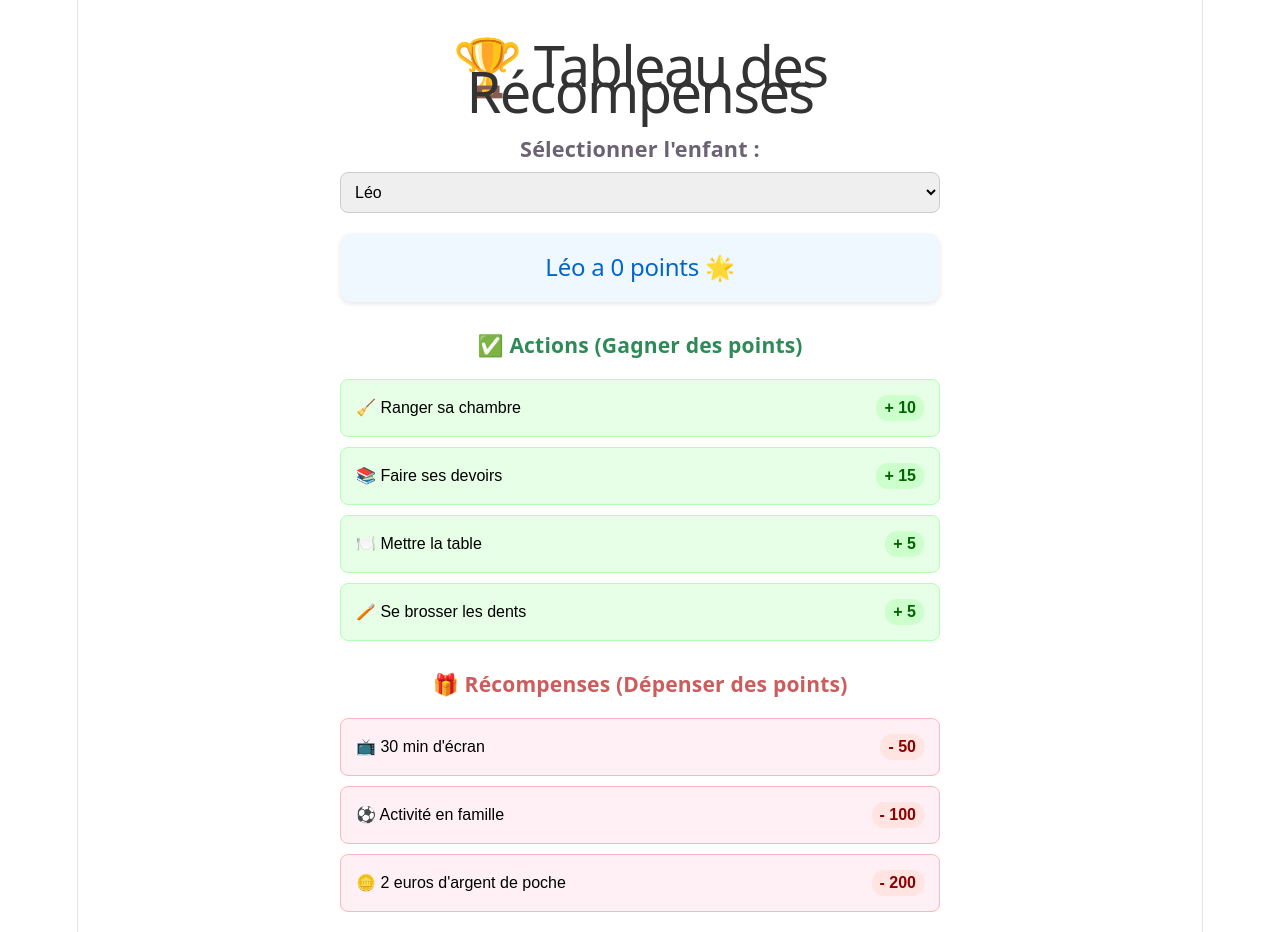
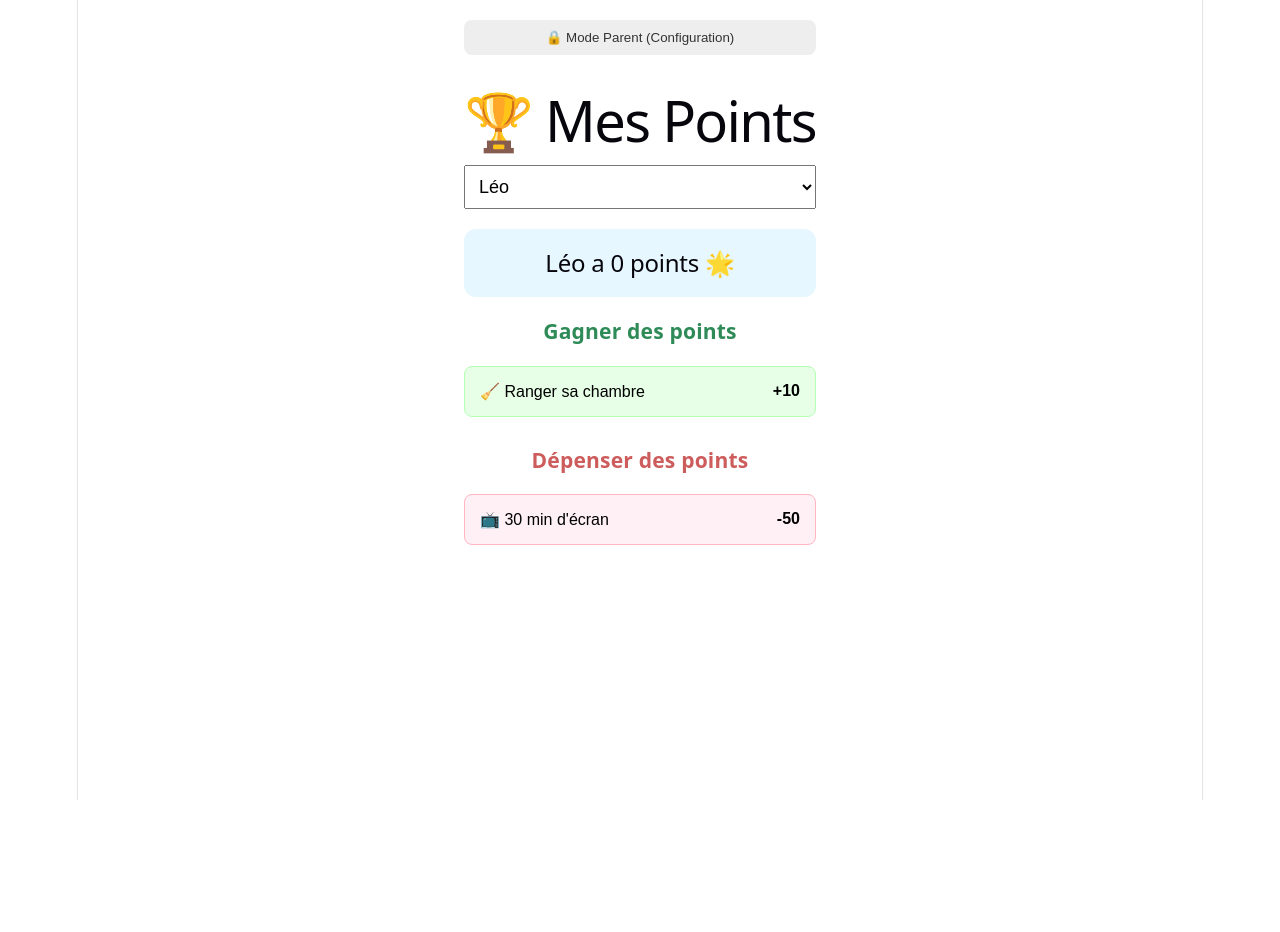
Before and after one commit to jeey33/gagnedutemps, a React (Vite) app: page / in a window 1280 px wide. After the commit the page ends 800 px from the top, so only its background shows below. Built offline with nearby package versions, Linux system fonts and the light colour scheme.

Commit message:
Refactor App component and update state management

```diff
--- a/src/App.tsx
+++ b/src/App.tsx
@@ -1,134 +1,171 @@
 import { useState, useEffect } from 'react';
 
-// Définition des types pour TypeScript
 interface Child {
   id: string;
   name: string;
   points: number;
 }
 
-interface Task {
+interface Item {
   id: string;
   title: string;
-  points: number;
-  icon: string;
-}
-
-interface Reward {
-  id: string;
-  title: string;
-  cost: number;
+  value: number; // points ou cost
   icon: string;
 }
 
 export default function App() {
-  // Chargement des données depuis la mémoire du navigateur ou initialisation par défaut
+  // 1. CHARGEMENT DES DONNÉES SAUVEGARDÉES
   const [children, setChildren] = useState<Child[]>(() => {
-    const saved = localStorage.getItem('childrenData');
-    return saved ? JSON.parse(saved) : [
-      { id: '1', name: 'Léo', points: 0 },
-      { id: '2', name: 'Mia', points: 0 }
-    ];
+    const saved = localStorage.getItem('appChildren');
+    return saved ? JSON.parse(saved) : [{ id: '1', name: 'Léo', points: 0 }];
   });
 
-  // Liste des tâches configurables
-  const [tasks] = useState<Task[]>([
-    { id: '1', title: 'Ranger sa chambre', points: 10, icon: '🧹' },
-    { id: '2', title: 'Faire ses devoirs', points: 15, icon: '📚' },
-    { id: '3', title: 'Mettre la table', points: 5, icon: '🍽️' },
-    { id: '4', title: 'Se brosser les dents', points: 5, icon: '🪥' }
-  ]);
+  const [tasks, setTasks] = useState<Item[]>(() => {
+    const saved = localStorage.getItem('appTasks');
+    return saved ? JSON.parse(saved) : [{ id: '1', title: 'Ranger sa chambre', value: 10, icon: '🧹' }];
+  });
 
-  // Liste des récompenses configurables
-  const [rewards] = useState<Reward[]>([
-    { id: '1', title: '30 min d\'écran', cost: 50, icon: '📺' },
-    { id: '2', title: 'Activité en famille', cost: 100, icon: '⚽' },
-    { id: '3', title: '2 euros d\'argent de poche', cost: 200, icon: '🪙' }
-  ]);
+  const [rewards, setRewards] = useState<Item[]>(() => {
+    const saved = localStorage.getItem('appRewards');
+    return saved ? JSON.parse(saved) : [{ id: '1', title: '30 min d\'écran', value: 50, icon: '📺' }];
+  });
 
   const [selectedChild, setSelectedChild] = useState<string>(children[0]?.id || '');
+  const [isAdminMode, setIsAdminMode] = useState(false);
 
-  // Sauvegarde automatique à chaque modification des points
-  useEffect(() => {
-    localStorage.setItem('childrenData', JSON.stringify(children));
-  }, [children]);
+  // 2. SAUVEGARDE AUTOMATIQUE À CHAQUE MODIFICATION
+  useEffect(() => localStorage.setItem('appChildren', JSON.stringify(children)), [children]);
+  useEffect(() => localStorage.setItem('appTasks', JSON.stringify(tasks)), [tasks]);
+  useEffect(() => localStorage.setItem('appRewards', JSON.stringify(rewards)), [rewards]);
 
+  // 3. FONCTIONS POUR LES POINTS
   const addPoints = (points: number) => {
-    setChildren(children.map(child =>
-      child.id === selectedChild ? { ...child, points: child.points + points } : child
-    ));
+    setChildren(children.map(c => c.id === selectedChild ? { ...c, points: c.points + points } : c));
   };
 
   const redeemReward = (cost: number) => {
     const child = children.find(c => c.id === selectedChild);
     if (child && child.points >= cost) {
-      if (window.confirm(`Confirmer l'achat de la récompense pour ${cost} points ?`)) {
-        setChildren(children.map(c =>
-          c.id === selectedChild ? { ...c, points: c.points - cost } : c
-        ));
-        alert('Récompense accordée ! 🎉');
+      if (window.confirm(`Dépenser ${cost} points ?`)) {
+        setChildren(children.map(c => c.id === selectedChild ? { ...c, points: c.points - cost } : c));
       }
     } else {
-      alert('Pas assez de points ! ❌');
+      alert('Pas assez de points !');
     }
   };
+
+  // 4. FONCTIONS DE CONFIGURATION (MODE PARENT)
+  const addChild = () => {
+    const name = prompt('Nom de l\'enfant :');
+    if (name) setChildren([...children, { id: Date.now().toString(), name, points: 0 }]);
+  };
+
+  const addTask = () => {
+    const title = prompt('Nom de la tâche (ex: Devoirs) :');
+    const value = parseInt(prompt('Points gagnés :') || '0');
+    const icon = prompt('Emoji (ex: 📚) :') || '⭐';
+    if (title && value) setTasks([...tasks, { id: Date.now().toString(), title, value, icon }]);
+  };
+
+  const addReward = () => {
+    const title = prompt('Nom de la récompense :');
+    const value = parseInt(prompt('Coût en points :') || '0');
+    const icon = prompt('Emoji (ex: 🎁) :') || '🎁';
+    if (title && value) setRewards([...rewards, { id: Date.now().toString(), title, value, icon }]);
+  };
+
+  const deleteChild = (id: string) => setChildren(children.filter(c => c.id !== id));
+  const deleteTask = (id: string) => setTasks(tasks.filter(t => t.id !== id));
+  const deleteReward = (id: string) => setRewards(rewards.filter(r => r.id !== id));
 
   const currentChild = children.find(c => c.id === selectedChild);
 
   return (
-    <div style={{ padding: '20px', maxWidth: '600px', margin: '0 auto', fontFamily: 'system-ui, sans-serif' }}>
-      <h1 style={{ textAlign: 'center', color: '#333' }}>🏆 Tableau des Récompenses</h1>
+    <div style={{ padding: '20px', maxWidth: '600px', margin: '0 auto', fontFamily: 'system-ui' }}>
 
-      <div style={{ marginBottom: '20px', display: 'flex', flexDirection: 'column', gap: '10px' }}>
-        <label style={{ fontWeight: 'bold', fontSize: '1.2rem' }}>Sélectionner l'enfant : </label>
+      {/* BOUTON MODE PARENT / ENFANT */}
+      <button
+        onClick={() => setIsAdminMode(!isAdminMode)}
+        style={{ width: '100%', padding: '10px', background: isAdminMode ? '#333' : '#eee', color: isAdminMode ? '#fff' : '#333', border: 'none', borderRadius: '8px', cursor: 'pointer', marginBottom: '20px' }}
+      >
+        {isAdminMode ? '🔓 Quitter le mode Parent' : '🔒 Mode Parent (Configuration)'}
+      </button>
+
+      {/* ----------- MODE PARENT ----------- */}
+      {isAdminMode ? (
+        <div style={{ background: '#f9f9f9', padding: '20px', borderRadius: '8px' }}>
+          <h2>Configuration</h2>
+
+          <div style={{ marginBottom: '20px' }}>
+            <h3>👶 Enfants <button onClick={addChild} style={{ padding: '5px' }}>+ Ajouter</button></h3>
+            {children.map(c => (
+              <div key={c.id} style={{ display: 'flex', justifyContent: 'space-between', padding: '5px 0' }}>
+                <span>{c.name} ({c.points} pts)</span>
+                <button onClick={() => deleteChild(c.id)}>❌</button>
+              </div>
+            ))}
+          </div>
+
+          <div style={{ marginBottom: '20px' }}>
+            <h3>✅ Tâches <button onClick={addTask} style={{ padding: '5px' }}>+ Ajouter</button></h3>
+            {tasks.map(t => (
+              <div key={t.id} style={{ display: 'flex', justifyContent: 'space-between', padding: '5px 0' }}>
+                <span>{t.icon} {t.title} (+{t.value} pts)</span>
+                <button onClick={() => deleteTask(t.id)}>❌</button>
+              </div>
+            ))}
+          </div>
+
+          <div>
+            <h3>🎁 Récompenses <button onClick={addReward} style={{ padding: '5px' }}>+ Ajouter</button></h3>
+            {rewards.map(r => (
+              <div key={r.id} style={{ display: 'flex', justifyContent: 'space-between', padding: '5px 0' }}>
+                <span>{r.icon} {r.title} (-{r.value} pts)</span>
+                <button onClick={() => deleteReward(r.id)}>❌</button>
+              </div>
+            ))}
+          </div>
+        </div>
+      ) :
+
+      /* ----------- MODE ENFANT (UTILISATION) ----------- */
+      (
+        <>
+          <h1 style={{ textAlign: 'center' }}>🏆 Mes Points</h1>
+
           <select
             value={selectedChild}
             onChange={(e) => setSelectedChild(e.target.value)}
-          style={{ padding: '10px', fontSize: '16px', borderRadius: '8px', border: '1px solid #ccc' }}
+            style={{ width: '100%', padding: '10px', fontSize: '18px', marginBottom: '20px' }}
           >
-          {children.map(child => (
-            <option key={child.id} value={child.id}>{child.name}</option>
-          ))}
+            {children.map(c => <option key={c.id} value={c.id}>{c.name}</option>)}
           </select>
-      </div>
 
           {currentChild && (
-        <div style={{ background: '#f0f8ff', padding: '20px', borderRadius: '12px', textAlign: 'center', marginBottom: '30px', boxShadow: '0 2px 4px rgba(0,0,0,0.1)' }}>
-          <h2 style={{ margin: 0, color: '#0066cc' }}>{currentChild.name} a {currentChild.points} points 🌟</h2>
+            <div style={{ background: '#e6f7ff', padding: '20px', borderRadius: '12px', textAlign: 'center', marginBottom: '20px' }}>
+              <h2 style={{ margin: 0 }}>{currentChild.name} a {currentChild.points} points 🌟</h2>
             </div>
           )}
 
-      <h3 style={{ color: '#2e8b57' }}>✅ Actions (Gagner des points)</h3>
+          <h3 style={{ color: '#2e8b57' }}>Gagner des points</h3>
           <div style={{ display: 'grid', gap: '10px', marginBottom: '30px' }}>
-        {tasks.map(task => (
-          <button
-            key={task.id}
-            onClick={() => addPoints(task.points)}
-            style={{ padding: '15px', display: 'flex', justifyContent: 'space-between', alignItems: 'center', background: '#e6ffe6', border: '1px solid #b3ffb3', borderRadius: '8px', cursor: 'pointer', fontSize: '16px', transition: 'transform 0.1s' }}
-            onMouseDown={(e) => e.currentTarget.style.transform = 'scale(0.98)'}
-            onMouseUp={(e) => e.currentTarget.style.transform = 'scale(1)'}
-          >
-            <span>{task.icon} {task.title}</span>
-            <span style={{ fontWeight: 'bold', color: '#006400', background: '#ccffcc', padding: '4px 8px', borderRadius: '12px' }}>+ {task.points}</span>
+            {tasks.map(t => (
+              <button key={t.id} onClick={() => addPoints(t.value)} style={{ padding: '15px', display: 'flex', justifyContent: 'space-between', background: '#e6ffe6', border: '1px solid #b3ffb3', borderRadius: '8px', fontSize: '16px', cursor: 'pointer' }}>
+                <span>{t.icon} {t.title}</span> <strong>+{t.value}</strong>
               </button>
             ))}
           </div>
 
-      <h3 style={{ color: '#cd5c5c' }}>🎁 Récompenses (Dépenser des points)</h3>
+          <h3 style={{ color: '#cd5c5c' }}>Dépenser des points</h3>
           <div style={{ display: 'grid', gap: '10px' }}>
-        {rewards.map(reward => (
-          <button
-            key={reward.id}
-            onClick={() => redeemReward(reward.cost)}
-            style={{ padding: '15px', display: 'flex', justifyContent: 'space-between', alignItems: 'center', background: '#fff0f5', border: '1px solid #ffb6c1', borderRadius: '8px', cursor: 'pointer', fontSize: '16px', transition: 'transform 0.1s' }}
-            onMouseDown={(e) => e.currentTarget.style.transform = 'scale(0.98)'}
-            onMouseUp={(e) => e.currentTarget.style.transform = 'scale(1)'}
-          >
-            <span>{reward.icon} {reward.title}</span>
-            <span style={{ fontWeight: 'bold', color: '#8b0000', background: '#ffe4e1', padding: '4px 8px', borderRadius: '12px' }}>- {reward.cost}</span>
+            {rewards.map(r => (
+              <button key={r.id} onClick={() => redeemReward(r.value)} style={{ padding: '15px', display: 'flex', justifyContent: 'space-between', background: '#fff0f5', border: '1px solid #ffb6c1', borderRadius: '8px', fontSize: '16px', cursor: 'pointer' }}>
+                <span>{r.icon} {r.title}</span> <strong>-{r.value}</strong>
               </button>
             ))}
           </div>
+        </>
+      )}
     </div>
   );
 }
```
Lines whose indentation alone changed are shown as unchanged.
